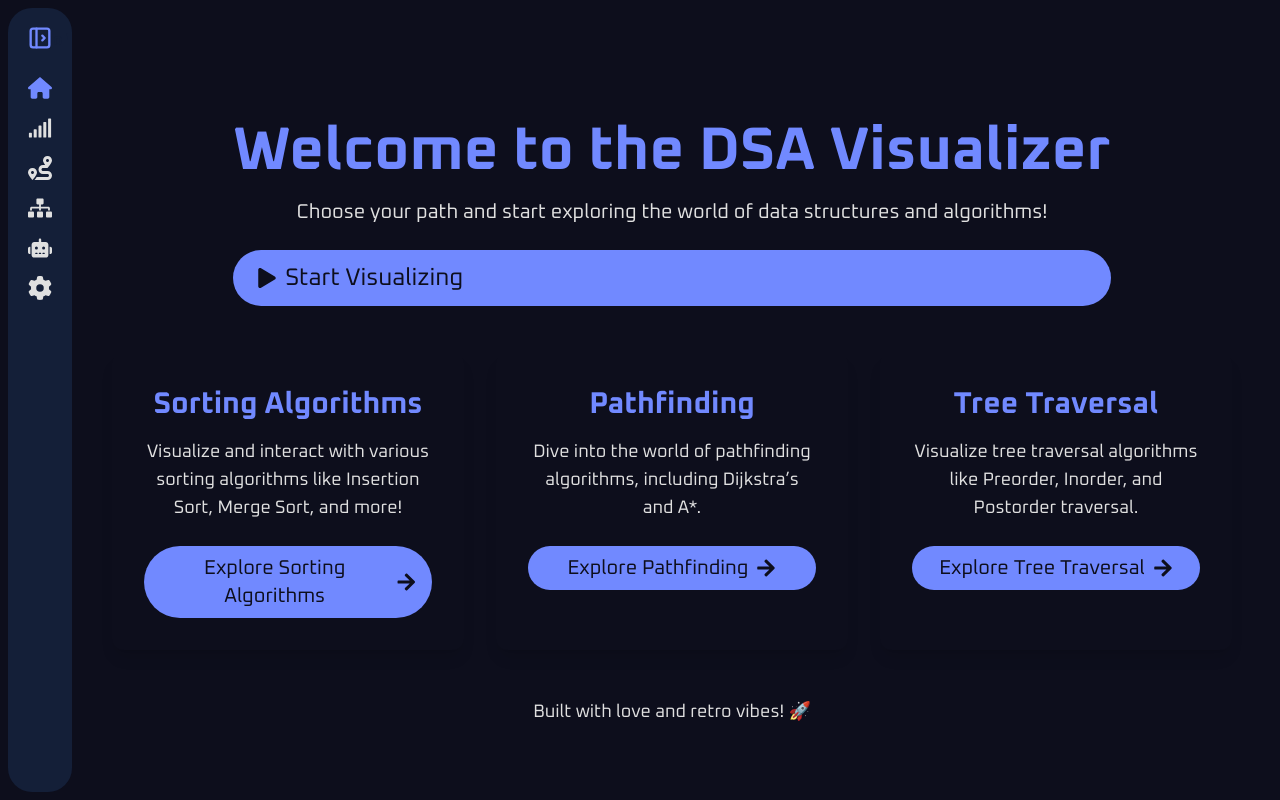
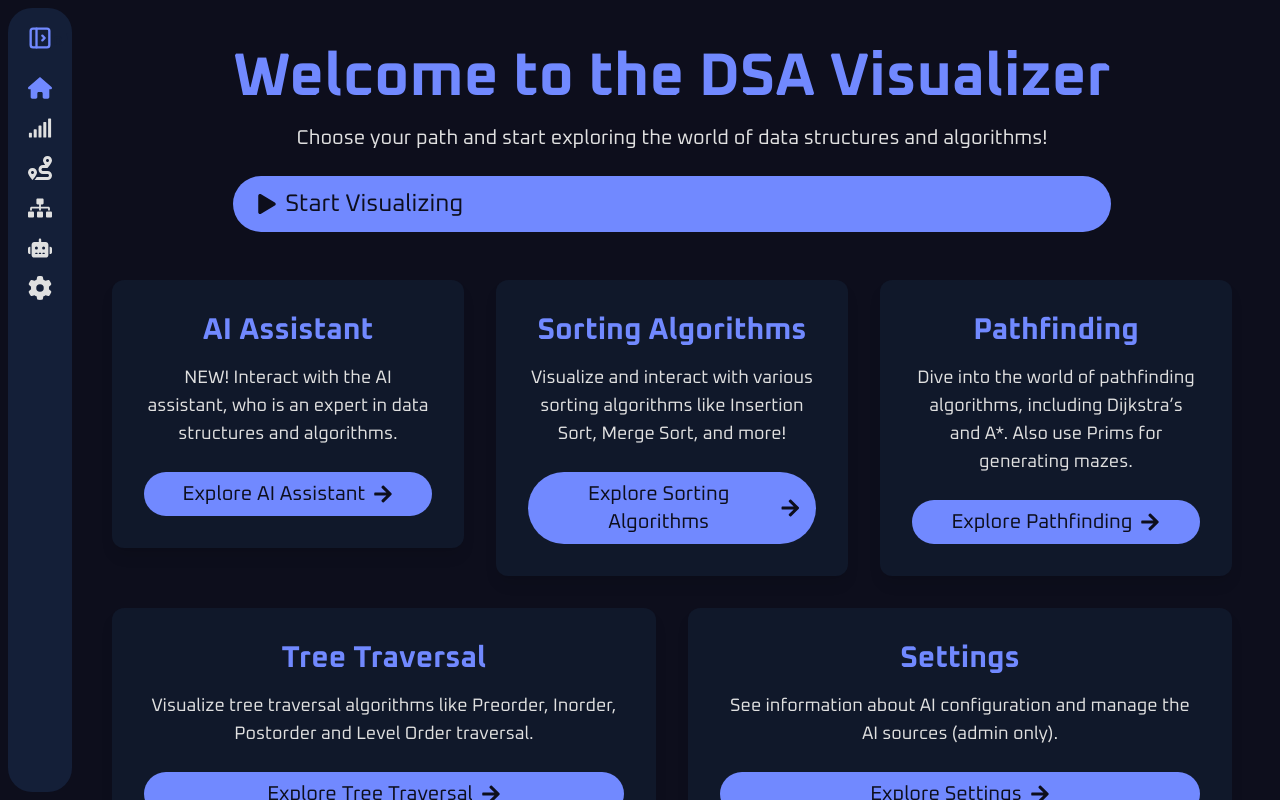
Before and after one commit to nchalimba/algo_visualizer, a Next.js app: page / in a window 1280 px wide. Built offline with nearby package versions, Linux system fonts and the light colour scheme; no server answers.

Commit message:
feat: add ai and settings to home page

```diff
--- a/src/app/page.tsx
+++ b/src/app/page.tsx
@@ -2,6 +2,12 @@ import Link from "next/link";
 import { FaArrowRight, FaPlay } from "react-icons/fa";
 
 const sections = [
+  {
+    title: "AI Assistant",
+    description:
+      "NEW! Interact with the AI assistant, who is an expert in data structures and algorithms.",
+    link: "/chat",
+  },
   {
     title: "Sorting Algorithms",
     description:
@@ -11,14 +17,20 @@ const sections = [
   {
     title: "Pathfinding",
     description:
-      "Dive into the world of pathfinding algorithms, including Dijkstra’s and A*.",
+      "Dive into the world of pathfinding algorithms, including Dijkstra’s and A*. Also use Prims for generating mazes.",
     link: "/pathfinding",
   },
   {
     title: "Tree Traversal",
     description:
-      "Visualize tree traversal algorithms like Preorder, Inorder, and Postorder traversal.",
+      "Visualize tree traversal algorithms like Preorder, Inorder, Postorder and Level Order traversal.",
     link: "/tree-traversal",
+  },
+  {
+    title: "Settings",
+    description:
+      "See information about AI configuration and manage the AI sources (admin only).",
+    link: "/settings",
   },
 ];
 
@@ -42,16 +54,16 @@ export default function Home() {
         </Link>
       </header>
 
-      <section className="flex flex-col lg:flex-row gap-8">
+      <section className="flex flex-wrap justify-center items-stretch flex-col lg:flex-row gap-8">
         {sections.map((section, index) => (
           <div
             key={index}
-            className="w-full lg:w-1/3 text-center p-8 bg-retroDark-700 rounded-xl shadow-lg transform transition-all hover:scale-105"
+            className="w-full flex flex-col items-stretch flex-grow justify-stretch lg:w-[30%] h-full text-center p-8 bg-retroDark-200 rounded-xl shadow-lg transform transition-all hover:scale-105"
           >
-            <h2 className="lg:text-3xl text-2xl font-bold mb-4 text-retroText-accent">
+            <h2 className="lg:text-3xl h-full text-2xl font-bold mb-4 text-retroText-accent">
               {section.title}
             </h2>
-            <p className="lg:text-lg text-md text-retroText-light mb-6">
+            <p className="lg:text-lg h-full flex-1 text-md text-retroText-light mb-6">
               {section.description}
             </p>
             <Link
```
